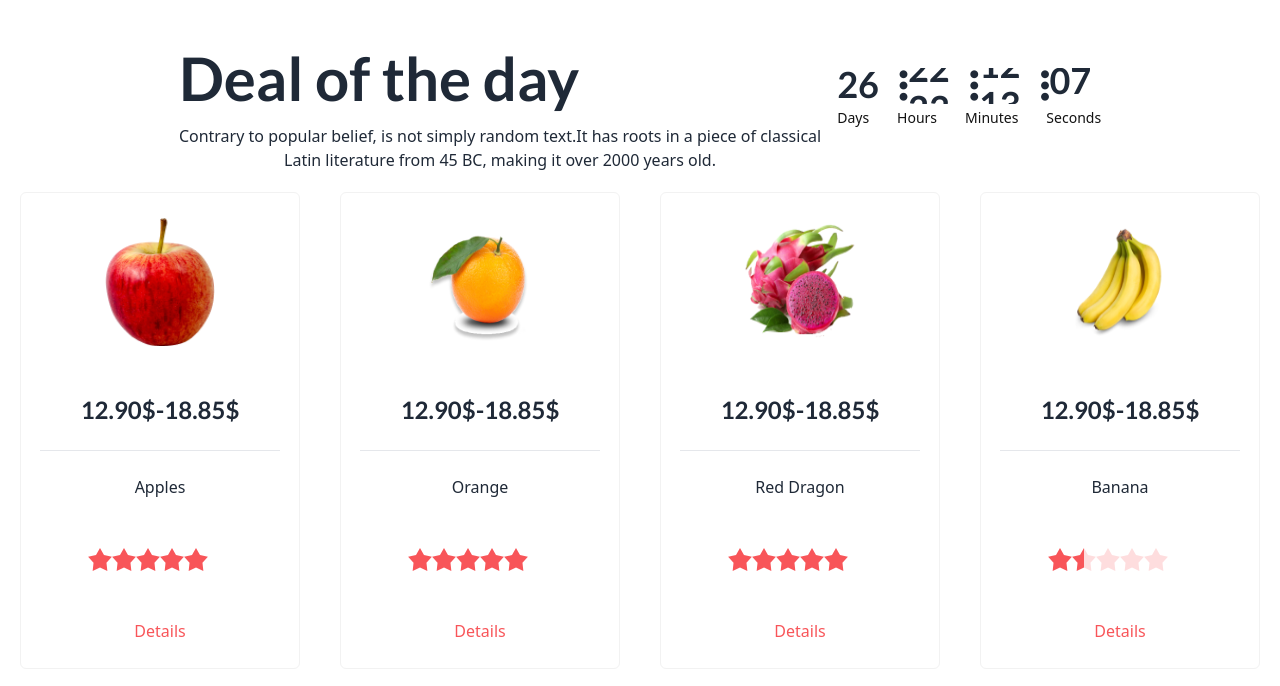
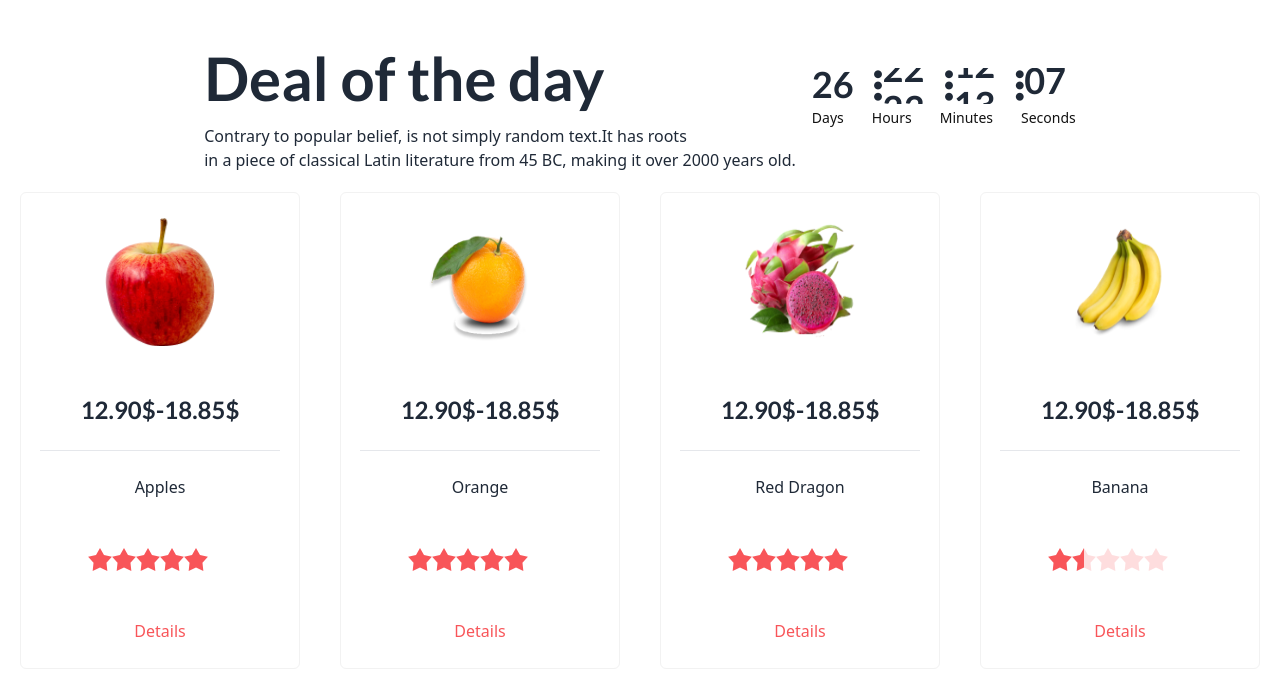
Before and after one commit to tanvirAhmed73/project-3-fruit-shop, a plain HTML site: page index.html in a window 1280 px wide. Shown: the part 940-1626 px from the top of the page. Drawn offline with nearby package versions, Linux system fonts and the light colour scheme.

Commit message:
third commit

```diff
--- a/index.html
+++ b/index.html
@@ -187,10 +187,10 @@
         <div class="pt-6 flex flex-col gap-4 items-center justify-center md:flex-row ">
             <div class="pt-6 flex flex-col gap-4 items-center md:place-items-start">
                 <h1 class="text-3xl font-bold font-lato  md:text-6xl">Deal of the day</h1>
-                <p class="text-center px-5 md:px-0">
+                <p class="text-center px-5 md:text-left md:px-0">
                 Contrary to popular belief, is not simply
-                random text.It has roots in a piece of
-                classical <br>Latin literature from 45 BC, making
+                random text.It has roots <br> in a piece of
+                classical Latin literature from 45 BC, making
                 it over 2000 years old.
                 </p>
             </div>
```
